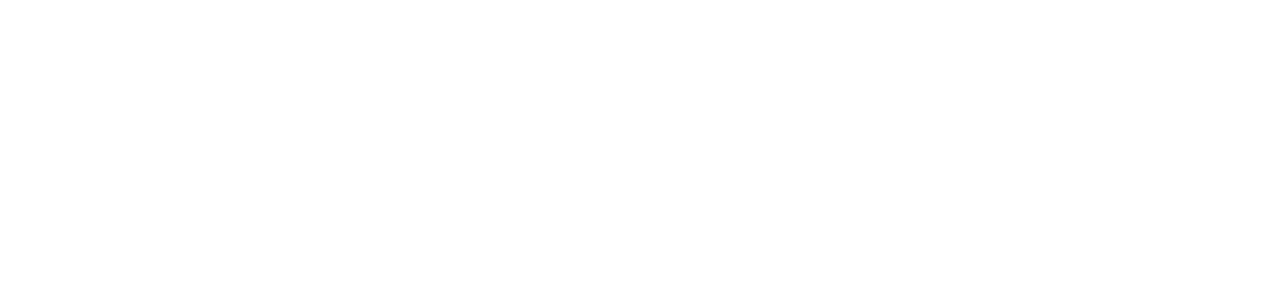
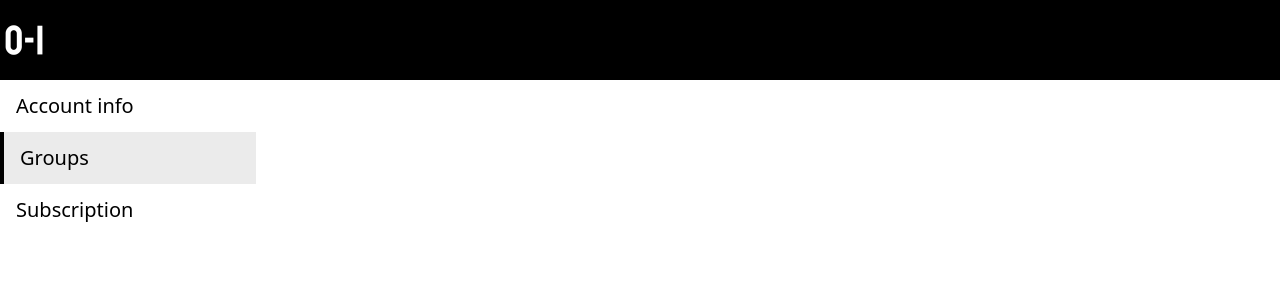
Before and after one commit to outinsure/oi-ng, an Angular app: page /account/groups in a window 1280 px wide. Before the commit this address led to /. Shown: the top 300 px of the page. Built offline with nearby package versions, Linux system fonts and the light colour scheme.

Commit message:
match child route to active parent

```diff
--- a/src/app/account/account.component.html
+++ b/src/app/account/account.component.html
@@ -9,7 +9,7 @@
             <div class="w-1/5">
                 <ul>
                     <li class="bg-black">
-                        <a routerLink="/account" routerLinkActive="active" class="group">
+                        <a routerLink="/account" routerLinkActive="active" [routerLinkActiveOptions]="{ exact: !isChildUrl }" class="group">
                             <div class="py-3 px-4 text-xl bg-white group-[.active]:bg-[#EBEBEB] group-[.active]:ml-1">
                                 Account info
                             </div>
--- a/src/app/account/account.component.ts
+++ b/src/app/account/account.component.ts
@@ -1,5 +1,5 @@
 import { Component } from "@angular/core";
-import { RouterLink, RouterLinkActive, RouterOutlet } from "@angular/router";
+import { ActivatedRoute, Router, RouterLink, RouterLinkActive, RouterOutlet } from "@angular/router";
 
 @Component({
     selector: 'app-account',
@@ -8,5 +8,12 @@
     imports: [RouterOutlet, RouterLink, RouterLinkActive],
 })
 export class AccountComponent {
+    currentUrl = '';
+    isChildUrl = false;
 
+    constructor(private router: Router) {
+        this.router.events.subscribe(() => {
+            this.isChildUrl = /change\-/.test(this.router.url);
+        });
+    }
 }
--- a/src/app/app-routing.module.ts
+++ b/src/app/app-routing.module.ts
@@ -8,6 +8,7 @@
 import { UpdateNumberComponent } from './update-form/update-number.component';
 import { UpdateEmailComponent } from './update-form/update-email.component';
 import { UpdatePasswordComponent } from './update-form/update-password.component';
+import { AccountGroupsComponent } from './account/account-groups.component';
 
 export const routes: Routes = [
   { path: '', component: LandingComponent },
@@ -24,7 +25,7 @@
       {
         path: 'change-name',
         title: 'Update Name',
-        component: UpdateNameComponent
+        component: UpdateNameComponent,
       },
       {
         path: 'change-number',
@@ -41,6 +42,11 @@
         title: 'Update Password',
         component: UpdatePasswordComponent
       },
+      {
+        path: 'groups',
+        title: 'Manage Groups',
+        component: AccountGroupsComponent,
+      }
     ]
   },
 ];
```
Also changed, not shown: src/app/account/account-groups.component.ts (added, +9 -0 lines), src/app/account/account-groups.component.html (added).
